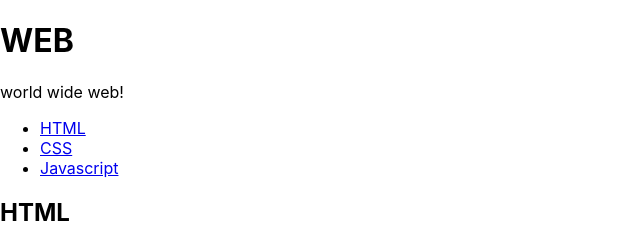
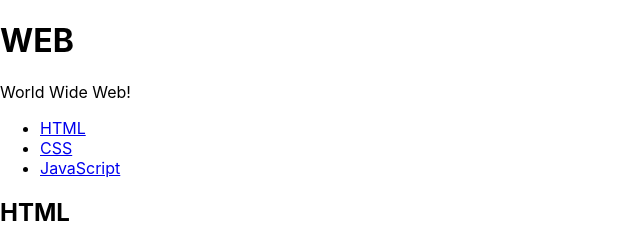
Before and after one commit to intersoom/ReactStudy, a React (Create React App) app: page / in a window 1280 px wide. Shown: the top 228 px of the page, without its empty margins (0-640 px from the left). Built offline with nearby package versions, Linux system fonts and the light colour scheme.

Commit message:
#3 섹션 3 완료!

```diff
--- a/src/App.js
+++ b/src/App.js
@@ -4,19 +4,27 @@
 import Subject from './components/Subject'
 import './App.css';
 
-
-
-
-
-
-
-//유사 javascript (찐 아님!!) -> jsx임!
-class App extends Component{ //component라는 class를 상속 받아서 App이라는 class를 만듦
-  render(){ // 해당 class는 render()라는 method를 갖고 있음
+class App extends Component{
+  constructor(props){
+    super(props);
+    this.state = {
+      subject:{title: 'WEB', sub: 'World Wide Web!'},
+      contents:[
+        {id:1, title:'HTML', desc:'HTML is HyperText....'},
+        {id:2, title:'CSS', desc:'CSS is for design'},
+        {id:3, title:'JavaScript', desc:'JavaScript is for interactive'},
+      ]
+    }
+  }
+  render(){
     return(
       <div>
-        <Subject title="WEB" sub="world wide web!"></Subject>
-        <TOC />
+        <Subject
+          title={this.state.subject.title}
+          sub={this.state.subject.sub} >
+        </Subject>
+        <TOC data={this.state.contents}>
+        </TOC>
         <Content title="HTML" sub="HTML is HyperText Markup Language."></Content>
       </div>
     )
--- a/src/components/TOC.js
+++ b/src/components/TOC.js
@@ -2,12 +2,18 @@
 
 class TOC extends Component {
     render(){
+      var lists = [];
+      var data = this.props.data;
+      var i = 0;
+
+      while (i < data.length){
+        lists.push(<li key={data[i].id}><a href={"/content/"+data[i].id}>{data[i].title}</a></li>);
+        i = i + 1;
+      }
       return(
         <nav>
           <ul>
-            <li><a href="1.html">HTML</a></li>
-            <li><a href="2.html">CSS</a></li>
-            <li><a href="3.html">Javascript</a></li>
+            {lists}
           </ul>
         </nav>
       );
```
Also changed, not shown: 2 other files (tests, documents, lock files or other folders).
